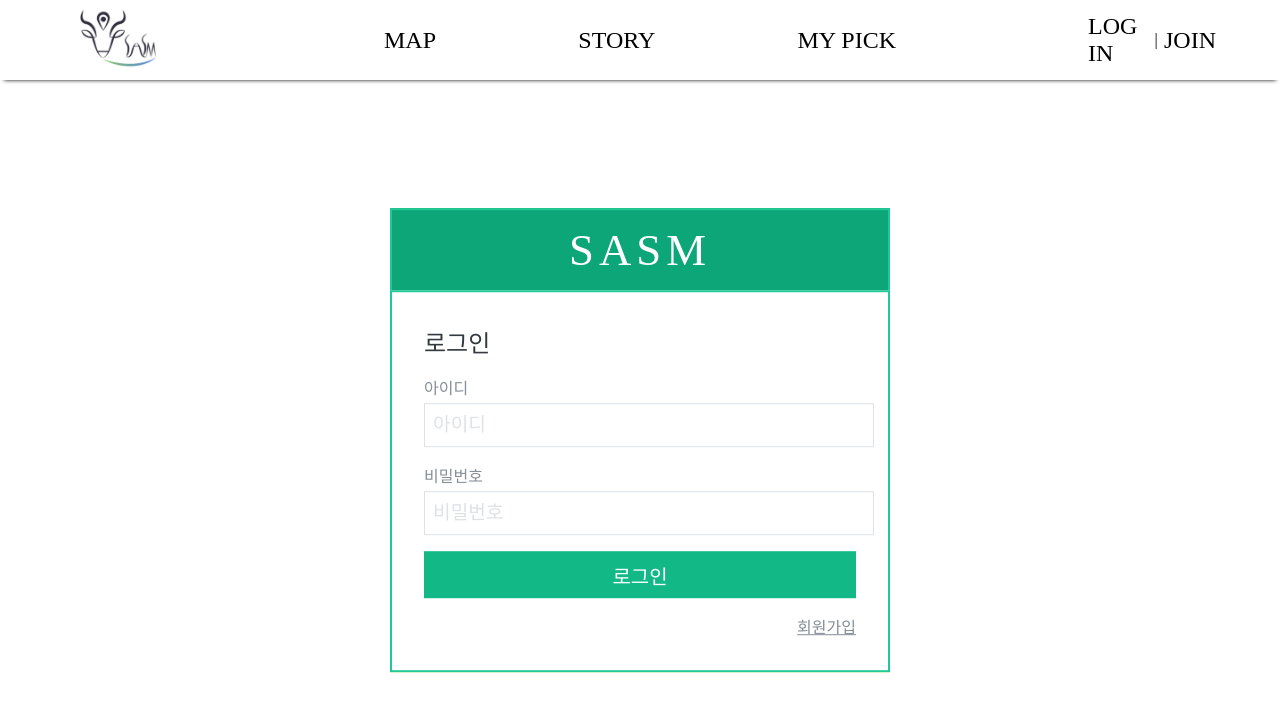
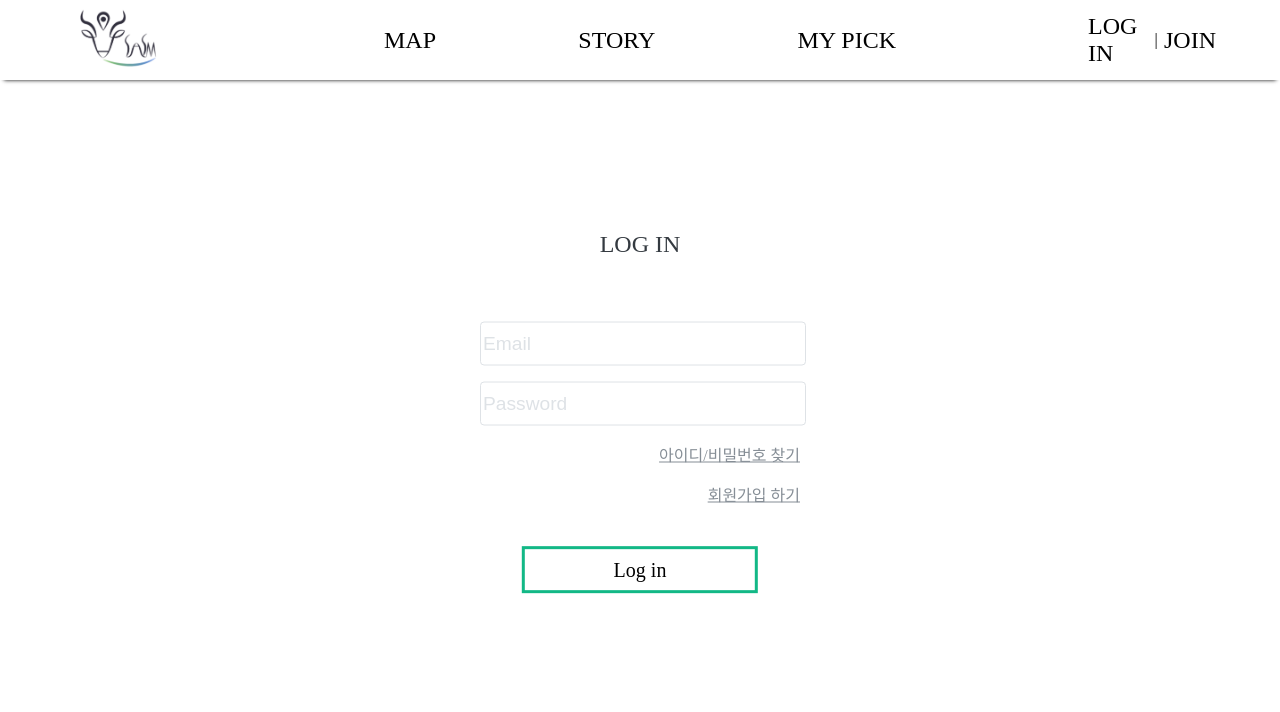
Before and after one commit to sdp-tech/SASM_FE, a React (Create React App) app: page /auth in a window 1280 px wide. Shown: the top 712 px of the page. Built offline with nearby package versions, Linux system fonts and the light colour scheme.

Commit message:
Auth positioning

```diff
--- a/src/components/Auth/Login.jsx
+++ b/src/components/Auth/Login.jsx
@@ -3,11 +3,12 @@ import { AuthContent, InputWithLabel, AuthButton, RightAlignedLink } from './mod
 
 const Login = () => {
     return (
-      <AuthContent title="로그인">
-          <InputWithLabel label="아이디" name="id" placeholder="아이디"/>
-          <InputWithLabel label="비밀번호" name="password" placeholder="비밀번호" type="password"/>
-          <AuthButton>로그인</AuthButton>
-          <RightAlignedLink to="/auth/register">회원가입</RightAlignedLink>
+      <AuthContent title="LOG IN">
+          <InputWithLabel name="email" placeholder="Email"/>
+          <InputWithLabel  name="password" placeholder="Password" type="password"/>
+          <RightAlignedLink to="/auth/register">아이디/비밀번호 찾기</RightAlignedLink>
+          <RightAlignedLink to="/auth/register">회원가입 하기</RightAlignedLink>
+          <AuthButton>Log in</AuthButton>
       </AuthContent>
     );
 }
--- a/src/components/Auth/Register.jsx
+++ b/src/components/Auth/Register.jsx
@@ -3,13 +3,13 @@ import { AuthContent, InputWithLabel, AuthButton, RightAlignedLink } from './mod
 
 const Register = () => {
     return (
-        <AuthContent title="회원가입">
-            <InputWithLabel label="이메일" name="email" placeholder="이메일"/>
-            <InputWithLabel label="아이디" name="id" placeholder="아이디"/>
-            <InputWithLabel label="비밀번호" name="password" placeholder="비밀번호" type="password"/>
-            <InputWithLabel label="비밀번호 확인" name="passwordConfirm" placeholder="비밀번호 확인" type="password"/>
-            <AuthButton>회원가입</AuthButton>
-            <RightAlignedLink to="/auth">로그인</RightAlignedLink>
+        <AuthContent title="JOIN">
+            <InputWithLabel label="메일 주소" name="email" placeholder="sasm@sdp.com"/>
+            <InputWithLabel label="비밀번호" name="password" type="password"/>
+            <InputWithLabel label="비밀번호 확인" name="passwordConfirm" type="password"/>
+            <InputWithLabel label="닉네임" name="nickname"/>
+            {/* <RightAlignedLink to="/auth">로그인</RightAlignedLink> */}
+            <AuthButton>인증하고 시작하기</AuthButton>
         </AuthContent>
     );
 }
--- a/src/components/Auth/module/AuthButton.jsx
+++ b/src/components/Auth/module/AuthButton.jsx
@@ -3,12 +3,19 @@ import styled from "styled-components";
 import oc from 'open-color';
 
 const Wrapper = styled.div`
+  width: 60%;
+
+  position: absolute;
+  bottom : -15%;
+  left: 50%;
+  transform: translate(-50%, 10%);
+
   margin-top: 1rem;
   padding-top: 0.6rem;
   padding-bottom: 0.5rem;
 
-  background: ${oc.teal[6]};
-  color: white;
+  border: 3px solid  ${oc.teal[6]};
+  color: black;
 
   text-align: center;
   font-size: 1.25rem;
--- a/src/components/Auth/module/AuthContent.jsx
+++ b/src/components/Auth/module/AuthContent.jsx
@@ -6,7 +6,8 @@ const Title = styled.div`
     font-size: 1.5rem;
     font-weight: 500;
     color: ${oc.gray[8]};
-    margin-bottom: 1rem;
+    margin-bottom: 4rem;
+    text-align: center;
 `;
 
 const AuthContent = ({title, children}) => (
--- a/src/components/Auth/module/AuthWrapper.jsx
+++ b/src/components/Auth/module/AuthWrapper.jsx
@@ -5,53 +5,24 @@ import { Link } from 'react-router-dom';
 
 const Positioner = styled.div`
   position: absolute;
-  top : 50%;
+  top : 40%;
   left: 50%;
   transform: translate(-50%, -50%);
-  background: red;
-  width: 500px;
-  shadowColor: "#000";
-  shadowOffset: {
-    width: 0,
-    height: 2,
-  };
-  shadowOpacity: 0.25;
-  shadowRadius: 3.84;
-  elevation: 5;
+  width: 30%;
   grid-area: auth;
-  background-color: yellow;
-`;
-
-const LogoWrapper = styled.div`
-  background: ${oc.teal[7]};
-  height: 5rem;
-  display: flex;
-  align-items: center;
-  justify-content: center;
-  border: 2px solid ${oc.teal[5]};
-  border-bottom: none;
-`;
-
-const Logo = styled(Link)`
-  color: white;
-  font-family: 'Rajdhani';
-  font-size: 2.8rem;
-  letter-spacing: 5px;
-  text-decoration: none;
 `;
 
 const Contents = styled.div`
-  background: white;
+  position: relative;
   padding: 2rem;
   height: auto;
-  border: 2px solid ${oc.teal[5]};
+
+  // background: red;
+  // border: 2px solid ${oc.teal[5]};
 `;
 
 const AuthWrapper = ({children}) => (
   <Positioner>
-    <LogoWrapper>
-      <Logo to="/">SASM</Logo>
-    </LogoWrapper>
     <Contents>
       {children}
     </Contents>
--- a/src/components/Auth/module/InputWithLabel.jsx
+++ b/src/components/Auth/module/InputWithLabel.jsx
@@ -18,16 +18,14 @@ const Input = styled.input`
   width: 100%;
   border: 1px solid ${oc.gray[3]};
   outline: none;
-  border-radius: 0px;
+  border-radius: 4px;
   line-height: 2.5rem;
   font-size: 1.2rem;
-  padding-left: 0.5rem;
-  padding-right: 0.5rem;
+
   ::placeholder {
     color: ${oc.gray[3]};
   }
 `;
-
 
 const InputWithLabel = ({label, ...rest}) => (
   <Wrapper>
```
Also changed, not shown: src/pages/Auth.jsx (indentation only).
